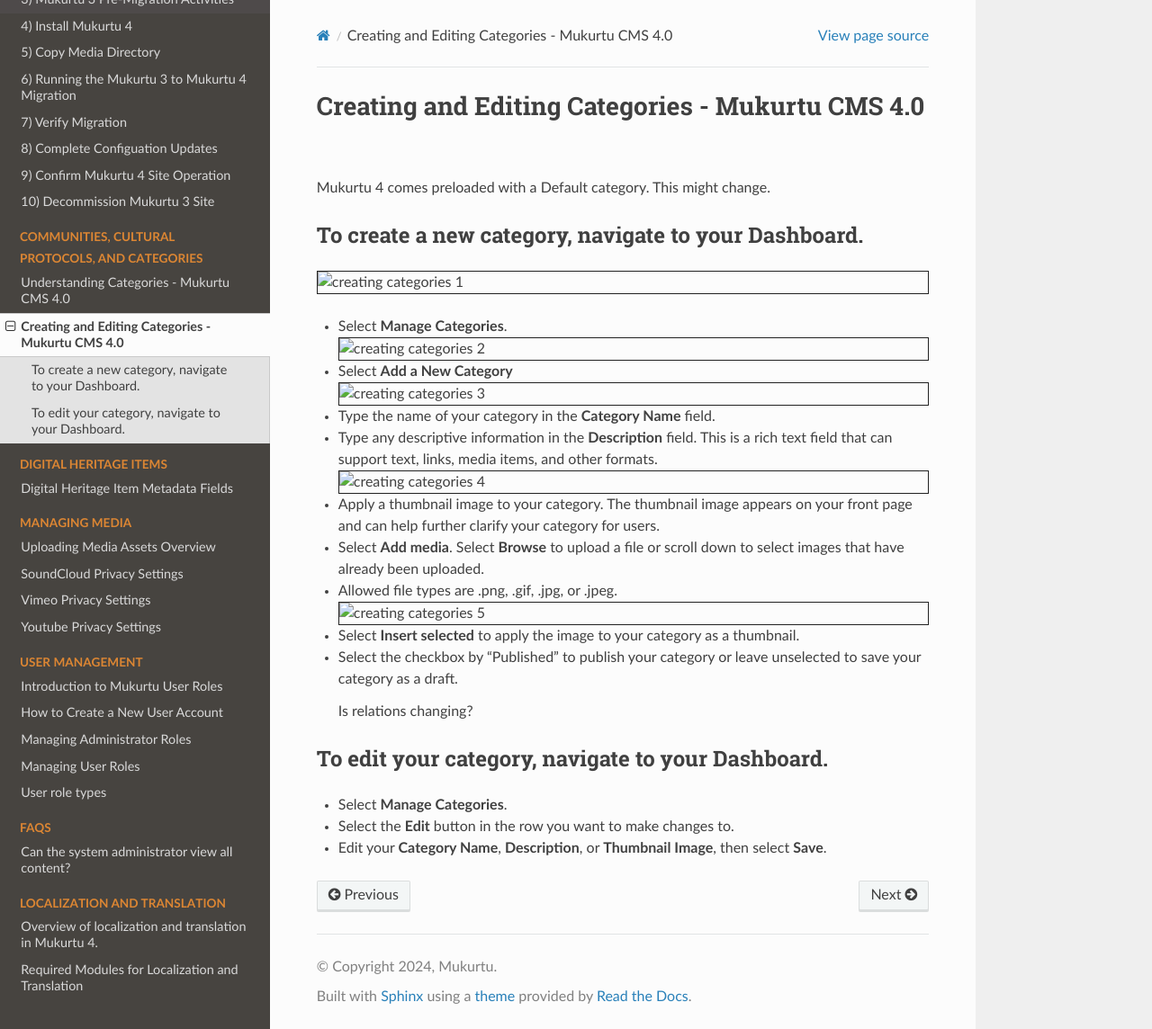
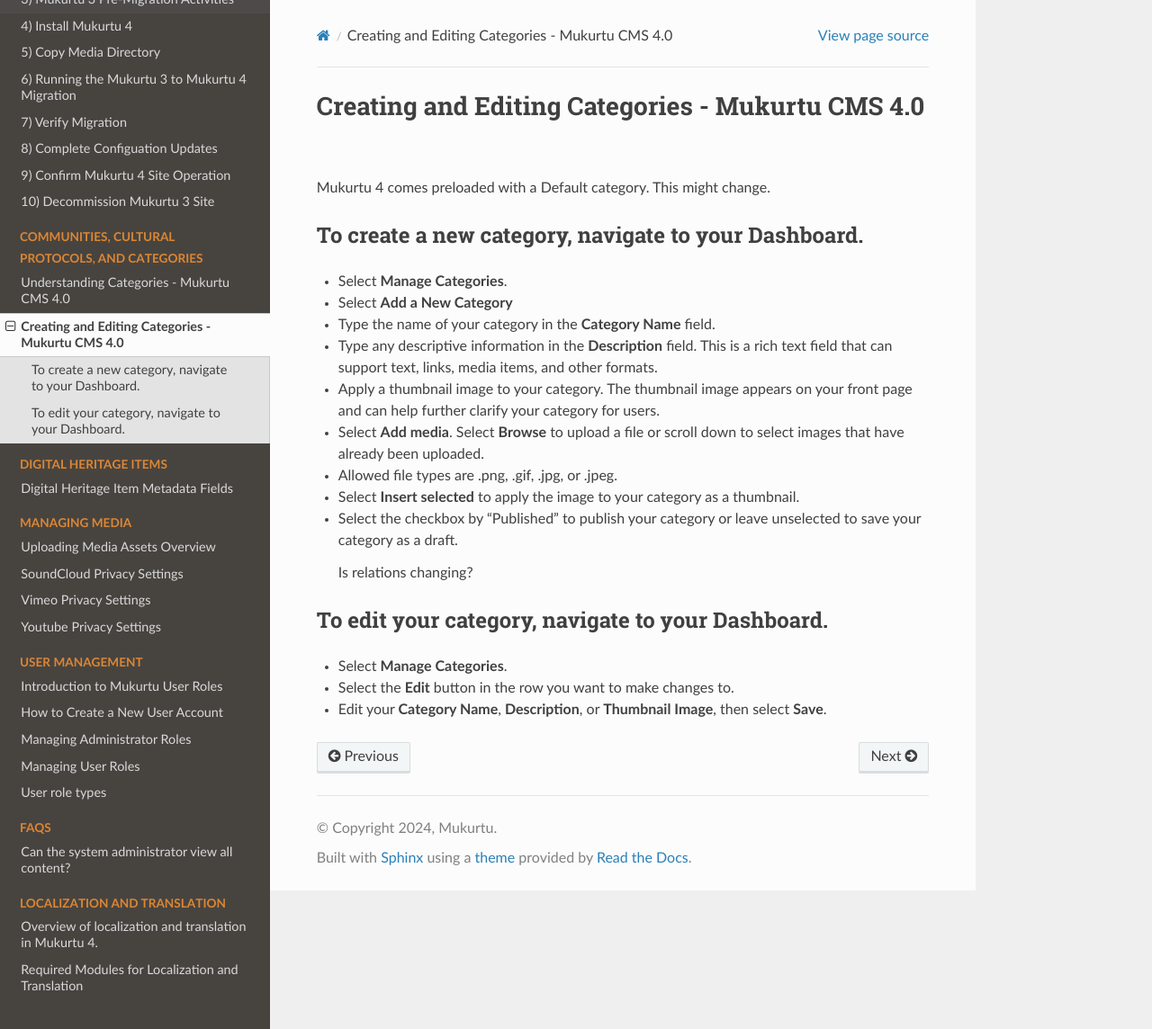
Before and after one commit to MukurtuCMS/mukurtudocs, a Sphinx documentation site: the page built from docs/source/communities-protocols-categories/creating-categories.md, in a window 1280 px wide and 1144 px high. Shown: the whole window at 90% size. Built offline with Sphinx 7.4.7 and the Read the Docs theme 3.1.0, drawn with Linux system fonts in a browser that asks for light colours.

Commit message:
Update creating-categories.md

```diff
--- a/docs/source/communities-protocols-categories/creating-categories.md
+++ b/docs/source/communities-protocols-categories/creating-categories.md
@@ -3,18 +3,18 @@
 Mukurtu 4 comes preloaded with a Default category. This might change.
 
 ## To create a new category, navigate to your Dashboard.
-![creating categories 1](../embeds/categories1.png)
+
 - Select **Manage Categories**.
-![creating categories 2](../embeds/categories2.png)
+
 - Select **Add a New Category**
- ![creating categories 3](../embeds/categories3.png)
+
 - Type the name of your category in the **Category Name** field.
 - Type any descriptive information in the **Description** field. This is a rich text field that can support text, links, media items, and other formats.
-![creating categories 4](../embeds/categories4.png)
+
 - Apply a thumbnail image to your category. The thumbnail image appears on your front page and can help further clarify your category for users.
 - Select **Add media**. Select **Browse** to upload a file or scroll down to select images that have already been uploaded.
 - Allowed file types are .png, .gif, .jpg, or .jpeg.
-![creating categories 5](../embeds/categories5.png)
+
 - Select **Insert selected** to apply the image to your category as a thumbnail.
 - Select the checkbox by “Published” to publish your category or leave unselected to save your category as a draft.
 
```
